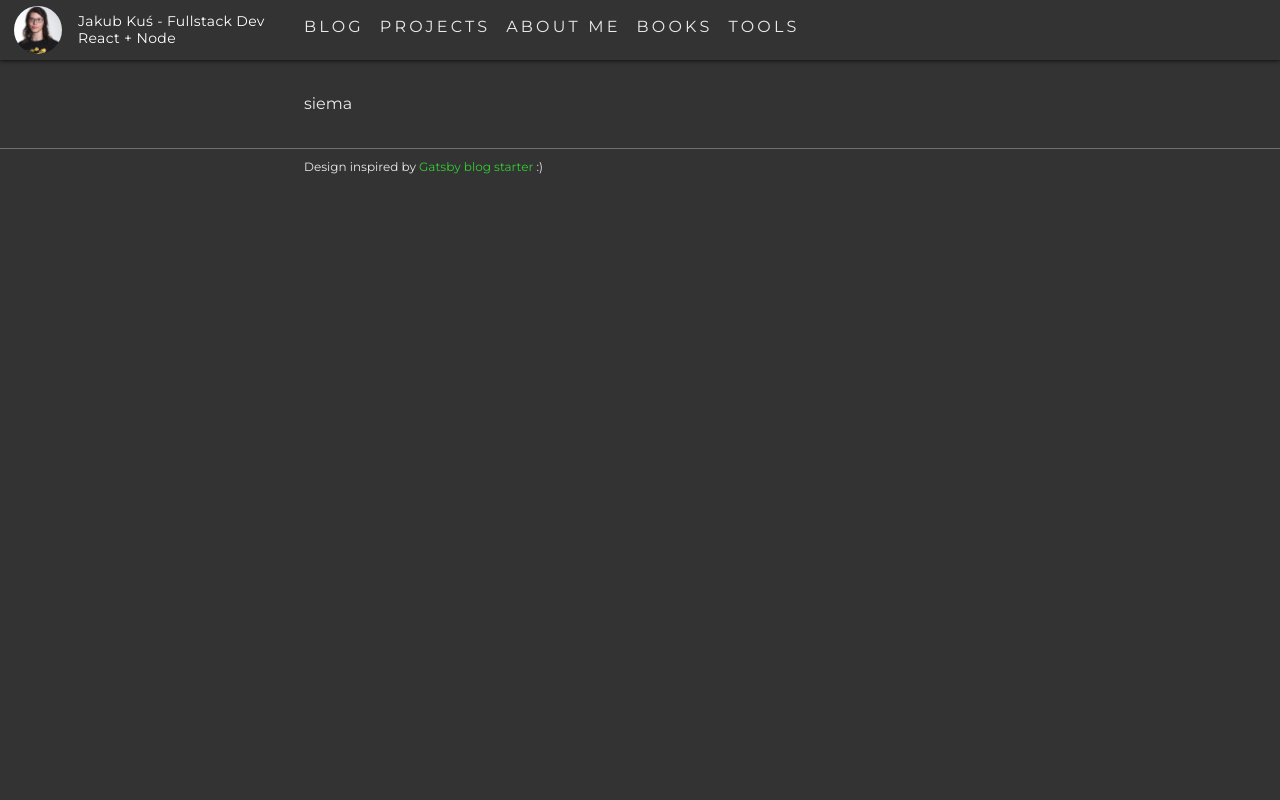
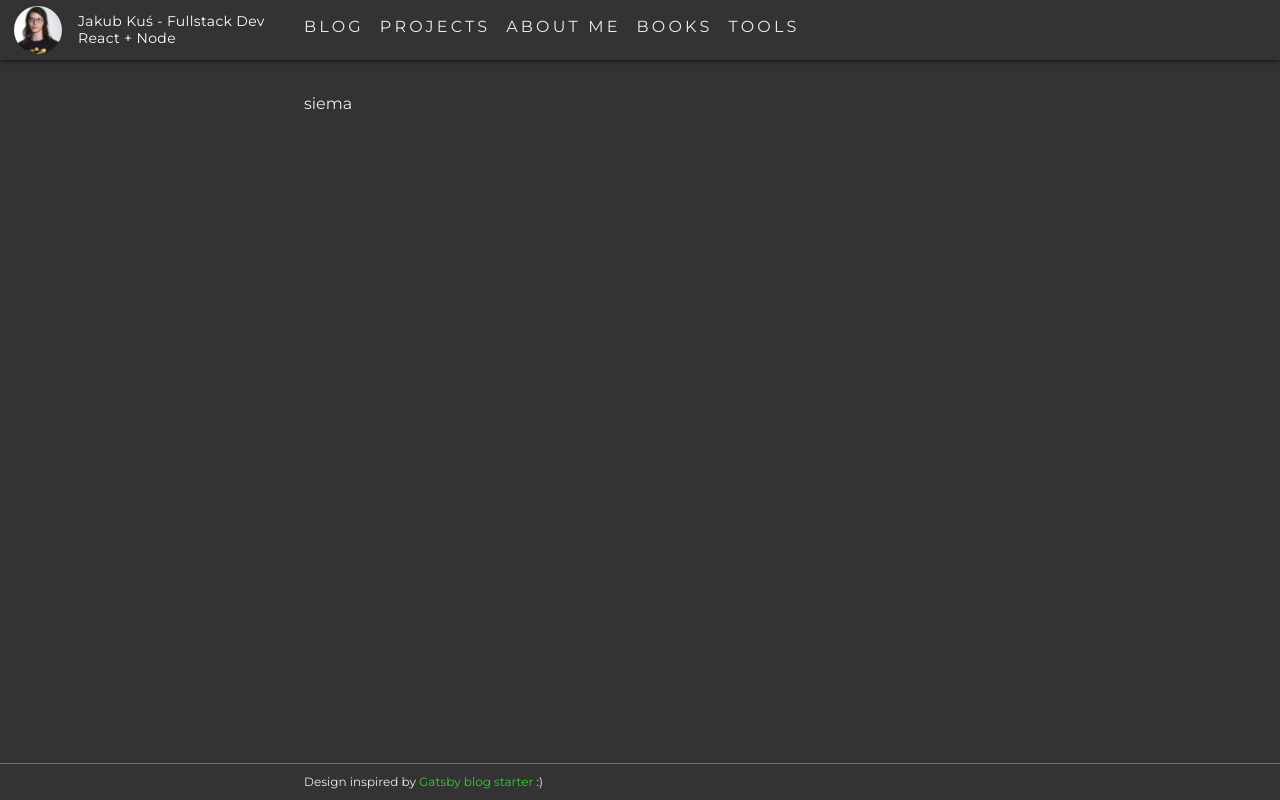
Before and after one commit to JakubKus/jkus.dev, a Next.js app: page / in a window 1280 px wide. Built offline with nearby package versions, Linux system fonts and the light colour scheme; a small style sheet from the web is missing.

Commit message:
fix reading progress on short pages

```diff
--- a/components/layout.tsx
+++ b/components/layout.tsx
@@ -8,7 +8,7 @@ const Layout = ({ children }: PropsWithChildren) => {
   const contentRef = React.createRef<HTMLDivElement>();
 
   return (
-    <div ref={contentRef}>
+    <div ref={contentRef} className="flow-root h-full">
       <Meta />
       <Navbar />
       <ReadingProgress contentRef={contentRef} />
--- a/components/reading-progress.tsx
+++ b/components/reading-progress.tsx
@@ -12,7 +12,7 @@ const ReadingProgress = ({ contentRef }: Props) => {
       if (!contentRef.current) return;
 
       const element = contentRef.current;
-      const contentHeight = element.clientHeight + element.offsetTop - window.innerHeight;
+      const contentHeight = element.scrollHeight + element.offsetTop - window.innerHeight;
       const windowScrollPosition = window.scrollY;
 
       if (windowScrollPosition === 0) return setReadingProgress(0);
--- a/styles/index.css
+++ b/styles/index.css
@@ -39,7 +39,7 @@
   }
 
   #__next {
-    @apply h-full flow-root;
+    @apply h-full;
   }
 }
 
```
